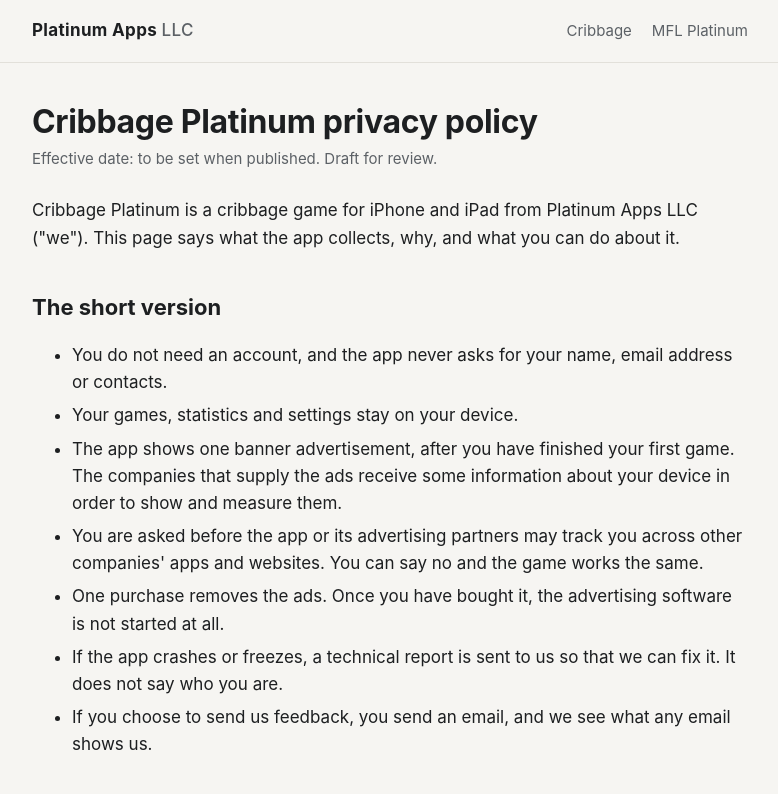
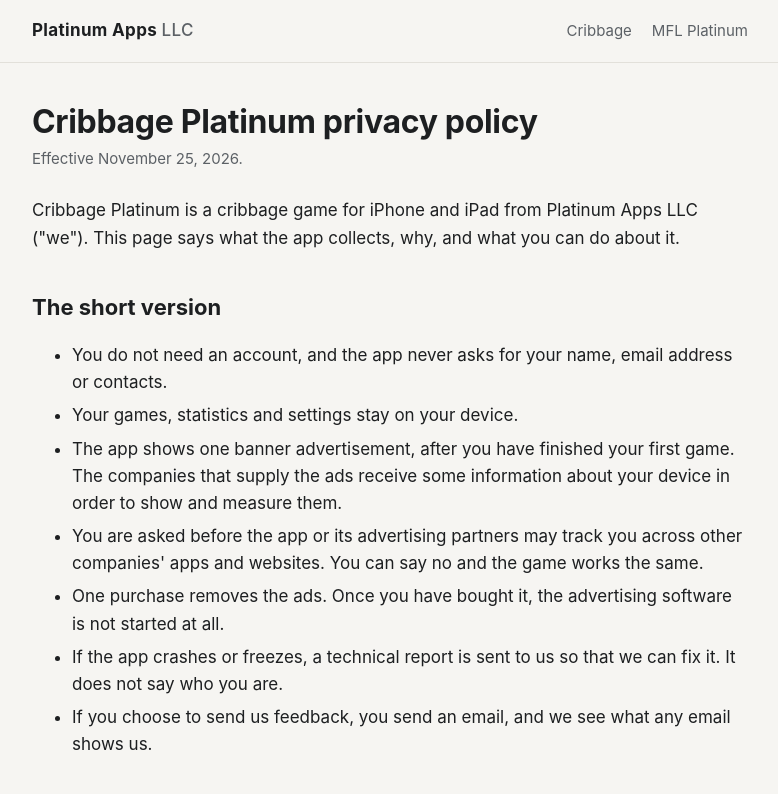
Before and after one commit to platinumappsllc/platinumapps-web, a plain HTML site: page cribbage/privacy.html in a window 1280 px wide. Shown: the top 794 px of the page, without its empty margins (250-1028 px from the left). Drawn offline with Linux system fonts and the light colour scheme.

Commit message:
docs: publish the Cribbage privacy policy with its effective date
Co-Authored-By: Claude Fable 5.2 <noreply@anthropic.com>

```diff
--- a/cribbage/privacy.html
+++ b/cribbage/privacy.html
@@ -15,7 +15,7 @@
 </div></header>
 <main class="wrap text">
   <h1>Cribbage Platinum privacy policy</h1>
-  <p class="dated">Effective date: to be set when published. Draft for review.</p>
+  <p class="dated">Effective November 25, 2026.</p>
 
   <p>Cribbage Platinum is a cribbage game for iPhone and iPad from Platinum Apps LLC ("we"). This page says what the app collects, why, and what you can do about it.</p>
 
```
Also changed, not shown: 1 other file.
